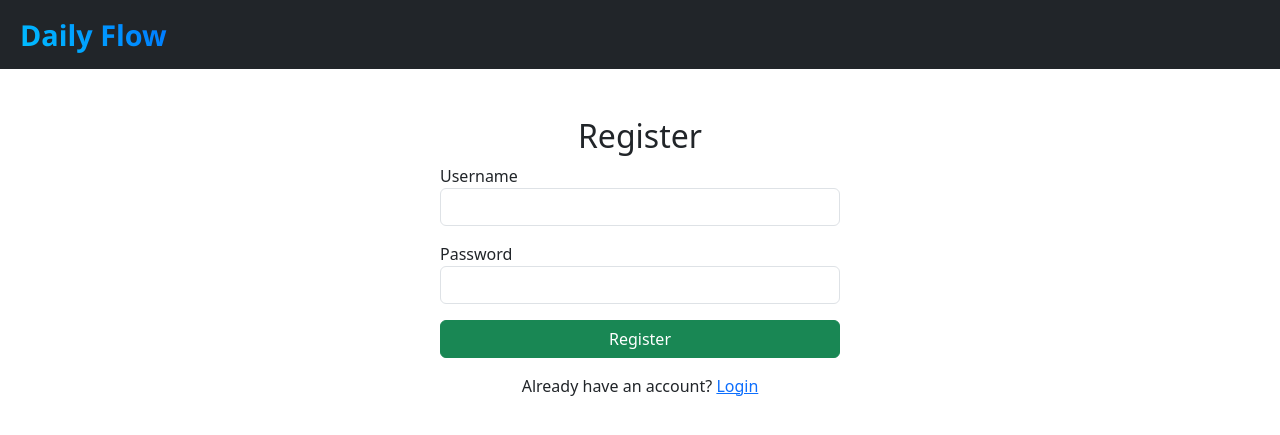
After one commit to Athrv16/flask-todo-athrv, a Flask app: page /register in a window 1280 px wide. The commit adds this page. Shown: the top 435 px of the page. Run offline with Flask 3, Linux system fonts and the light colour scheme; some libraries are stand-ins or nearby versions.

Commit message:
Updated the database from sqlite to mongodb atlas

```diff
--- a/app.py
+++ b/app.py
@@ -1,64 +1,164 @@
-from flask import Flask , render_template ,request , redirect
-from flask_sqlalchemy import SQLAlchemy
+from flask import Flask, render_template, request, redirect, url_for, flash
+from flask_pymongo import PyMongo
+from flask_login import LoginManager, UserMixin, login_user, login_required, logout_user, current_user
+from werkzeug.security import generate_password_hash, check_password_hash
+from bson import ObjectId
 from datetime import datetime
 
 app = Flask(__name__)
-app.config['SQLALCHEMY_DATABASE_URI'] = "sqlite:///todo.db"
-app.config['SQLALCHEMY_TRACK_MODIFICATIONS'] = False
-db = SQLAlchemy(app)
+app.secret_key = 'hello_world'
 
-class Todo(db.Model):
-    srno = db.Column(db.Integer, primary_key=True)
-    title = db.Column(db.String(100), nullable=False)
-    desc = db.Column(db.String(200), nullable=False)
-    date_created = db.Column(db.DateTime, default=datetime.utcnow)
+app.config["MONGO_URI"] = "mongodb+srv://atharvakantode16:todoproject162004@to-do-cluster.whftpzh.mongodb.net/tododb?retryWrites=true&w=majority&appName=to-do-cluster"
+mongo = PyMongo(app)
 
-    def __repr__(self) -> str:
-        return f"{self.srno} - {self.title}"
+login_manager = LoginManager()
+login_manager.login_view = 'login'
+login_manager.init_app(app)
+
+# --- User Model --- #
+class User(UserMixin):
+    def __init__(self, user_data):
+        self.id = str(user_data['_id'])
+        self.username = user_data['username']
+
+@login_manager.user_loader
+def load_user(user_id):
+    user_data = mongo.db.users.find_one({'_id': ObjectId(user_id)})
+    if user_data:
+        return User(user_data)
+    return None
+
+# --- Register --- #
+@app.route('/register', methods=['GET', 'POST'])
+def register():
+    if request.method == 'POST':
+        username = request.form['username']
+        password = request.form['password']
+
+        if mongo.db.users.find_one({'username': username}):
+            flash('Username already exists!', 'danger')
+            return redirect(url_for('register'))
+
+        hashed_password = generate_password_hash(password)
+        mongo.db.users.insert_one({'username': username, 'password': hashed_password})
+        flash('Registered successfully! Please login.', 'success')
+        return redirect(url_for('login'))
+
+    return render_template('register.html')
+
+# --- Login --- #
+@app.route('/login', methods=['GET', 'POST'])
+def login():
+    if request.method == 'POST':
+        username = request.form['username']
+        password = request.form['password']
+
+        user_data = mongo.db.users.find_one({'username': username})
+        if user_data and check_password_hash(user_data['password'], password):
+            user = User(user_data)
+            login_user(user)
+            flash('Logged in successfully.', 'success')
+            return redirect(url_for('index'))
+        else:
+            flash('Invalid credentials.', 'danger')
+            return redirect(url_for('login'))
+
+    return render_template('login.html')
 
 
-@app.route("/", methods=['GET', 'POST'])
-def hello_world():
-    if request.method=='POST':
-        title = request.form['title']
-        desc = request.form['desc']
-        todo = Todo(title=title, desc=desc)
-        db.session.add(todo)
-        db.session.commit()
-        return redirect('/')
-    allToDo = Todo.query.all()
-    return render_template("index.html", allToDo=allToDo)
+@login_manager.unauthorized_handler
+def unauthorized_callback():
+    # Just redirect silently without flashing
+    return redirect(url_for('login'))
 
-@app.route("/update/<int:srno>", methods=['GET', 'POST'])
-def update(srno):
+
+# --- Logout --- #
+@app.route('/logout')
+@login_required
+def logout():
+    logout_user()
+    flash('You have been logged out.', 'info')
+    return redirect(url_for('login'))
+
+# --- Home / To-Do Page --- #
+@app.route('/', methods=['GET', 'POST'])
+@login_required
+def index():
     if request.method == 'POST':
         title = request.form['title']
         desc = request.form['desc']
-        todo = Todo.query.filter_by(srno=srno).first()
-        todo.title = title
-        todo.desc = desc
-        db.session.add(todo)
-        db.session.commit()
-        return redirect('/')
-    todo = Todo.query.filter_by(srno=srno).first()
-    return render_template("update.html", todo=todo)
+        todo = {
+            'title': title,
+            'desc': desc,
+            'date_created': datetime.utcnow(),
+            'user_id': ObjectId(current_user.id)
+        }
+        mongo.db.todos.insert_one(todo)
+        flash('To-Do added successfully!', 'success')
+        return redirect(url_for('index'))
 
-@app.route('/delete/<int:srno>')
-def delete(srno):
-    todo = Todo.query.filter_by(srno=srno).first()
-    if todo:
-        db.session.delete(todo)
-        db.session.commit()
-    return redirect('/')
+    allToDo = list(mongo.db.todos.find({'user_id': ObjectId(current_user.id)}))
+    return render_template('index.html', allToDo=allToDo)
+
+@app.route('/update/<todo_id>', methods=['GET', 'POST'])
+@login_required
+def update(todo_id):
+    todo = mongo.db.todos.find_one({'_id': ObjectId(todo_id), 'user_id': ObjectId(current_user.id)})
+
+    if not todo:
+        flash("To-Do not found or unauthorized.", "danger")
+        return redirect(url_for('index'))
+
+    if request.method == 'POST':
+        title = request.form['title']
+        desc = request.form['desc']
+
+        mongo.db.todos.update_one(
+            {'_id': ObjectId(todo_id)},
+            {'$set': {'title': title, 'desc': desc}}
+        )
+        flash('To-Do updated successfully!', 'success')
+        return redirect(url_for('index'))
+
+    return render_template('update.html', todo=todo)
+
+@app.route('/delete/<todo_id>')
+@login_required
+def delete(todo_id):
+    result = mongo.db.todos.delete_one({'_id': ObjectId(todo_id), 'user_id': ObjectId(current_user.id)})
+    if result.deleted_count:
+        flash('To-Do deleted successfully.', 'success')
+    else:
+        flash('To-Do not found or unauthorized.', 'danger')
+    return redirect(url_for('index'))
+
+@app.route('/about')
+@login_required
+def about():
+    return render_template('about.html')
+
+@app.route('/contact', methods=['GET', 'POST'])
+@login_required
+def contact():
+    if request.method == 'POST':
+        name = request.form['name']
+        phone = request.form['phone']
+        email = request.form['email']
+        query = request.form['query']
+
+        mongo.db.contacts.insert_one({
+            'name': name,
+            'phone': phone,
+            'email': email,
+            'query': query,
+            'user_id': ObjectId(current_user.id),
+            'submitted_at': datetime.utcnow()
+        })
+        flash('Your query has been submitted!', 'success')
+        return redirect(url_for('contact'))
+
+    return render_template('contact.html')
 
 
-@app.route("/about", methods=['GET'])
-def about():
-    return render_template("about.html")
-
-@app.route("/contact", methods=['GET','POST'])
-def contact():
-    return render_template("contact.html")
-
-if __name__ == "__main__":
+if __name__ == '__main__':
     app.run(debug=True)
--- /dev/null
+++ b/templates/auth_base.html
@@ -0,0 +1,77 @@
+<!DOCTYPE html>
+<html lang="en">
+<head>
+    <meta charset="UTF-8">
+    <meta name="viewport" content="width=device-width, initial-scale=1.0">
+    <title>{% block title %}Auth{% endblock %}</title>
+    <link href="https://cdn.jsdelivr.net/npm/bootstrap@5.3.0/dist/css/bootstrap.min.css" rel="stylesheet">
+</head>
+<body>
+    <style>
+        .navbar-brand {
+            font-family: 'Segoe UI', Tahoma, Geneva, Verdana, sans-serif;
+            font-weight: bold;
+            background: linear-gradient(45deg, #00c6ff, #0072ff);
+            -webkit-background-clip: text;
+            -webkit-text-fill-color: transparent;
+            font-size: 1.8rem;
+            display: flex;
+            align-items: center;
+        }
+
+        .navbar-brand i {
+            color: #28a745; /* Green tick color */
+            margin-right: 8px;
+            font-size: 1.4rem;
+        }
+
+        .navbar .nav-link.active {
+            color: #ffc107 !important;
+            font-weight: bold;
+        }
+
+        .navbar .nav-link:hover {
+            text-decoration: underline;
+        }
+
+        .navbar-nav .nav-item .logout-btn {
+            border: 1px solid #fff;
+            border-radius: 5px;
+            padding: 5px 10px;
+            transition: background-color 0.3s, color 0.3s;
+        }
+
+        .navbar-nav .nav-item .logout-btn:hover {
+            background-color: #fff;
+            color: #000;
+        }
+
+    </style>
+    <nav class="navbar navbar-expand-lg navbar-dark bg-dark">
+        <div class="container-fluid">
+            <a class="navbar-brand" href="#">
+                <i class="fas fa-check-circle"></i>Daily Flow
+            </a>
+        </div>
+    </nav>
+
+    <div class="container mt-5">
+        <div class="container mt-3">
+            {% with messages = get_flashed_messages(with_categories=true) %}
+              {% if messages %}
+                {% for category, message in messages %}
+                  <div class="alert alert-{{ category }} alert-dismissible fade show" role="alert">
+                    {{ message }}
+                    <button type="button" class="btn-close" data-bs-dismiss="alert" aria-label="Close"></button>
+                  </div>
+                {% endfor %}
+              {% endif %}
+            {% endwith %}
+        </div>
+
+        {% block content %}{% endblock %}
+    </div>
+
+    <script src="https://cdn.jsdelivr.net/npm/bootstrap@5.3.0/dist/js/bootstrap.bundle.min.js"></script>
+</body>
+</html>
--- a/templates/index.html
+++ b/templates/index.html
@@ -85,8 +85,8 @@
                             <td>{{ Todo.date_created.strftime('%Y-%m-%d %H:%M') }}</td>
 
                             <td>
-                                <a href="/update/{{Todo.srno}}" class="btn btn-outline-success btn-sm mx-1" onclick="showToast('Task Updated!')">✏️ Update</a>
-                                <button class="btn btn-outline-danger btn-sm mx-1" onclick="confirmDelete('{{Todo.srno}}')">🗑️ Delete</button>
+                                <a href="/update/{{Todo._id}}" class="btn btn-outline-success btn-sm mx-1" onclick="showToast('Task Updated!')">✏️ Update</a>
+                                <button class="btn btn-outline-danger btn-sm mx-1" onclick="confirmDelete('{{Todo._id}}')">🗑️ Delete</button>
                             </td>
                         </tr>
                         {% endfor %}
--- /dev/null
+++ b/templates/register.html
@@ -0,0 +1,19 @@
+{% extends 'auth_base.html' %}
+{% block title %}Register{% endblock %}
+{% block content %}
+
+<h2 class="text-center">Register</h2>
+<form method="POST" class="mx-auto" style="max-width: 400px;">
+    <div class="mb-3">
+        <label>Username</label>
+        <input type="text" name="username" class="form-control" required>
+    </div>
+    <div class="mb-3">
+        <label>Password</label>
+        <input type="password" name="password" class="form-control" required>
+    </div>
+    <button type="submit" class="btn btn-success w-100">Register</button>
+</form>
+<p class="text-center mt-3">Already have an account? <a href="/login">Login</a></p>
+
+{% endblock %}
```
Also changed, not shown: templates/base.html (+74 -6 lines), templates/login.html (added, +19 -0 lines), templates/update.html (+29 -29 lines), instance/todo.db, 3 other files.
